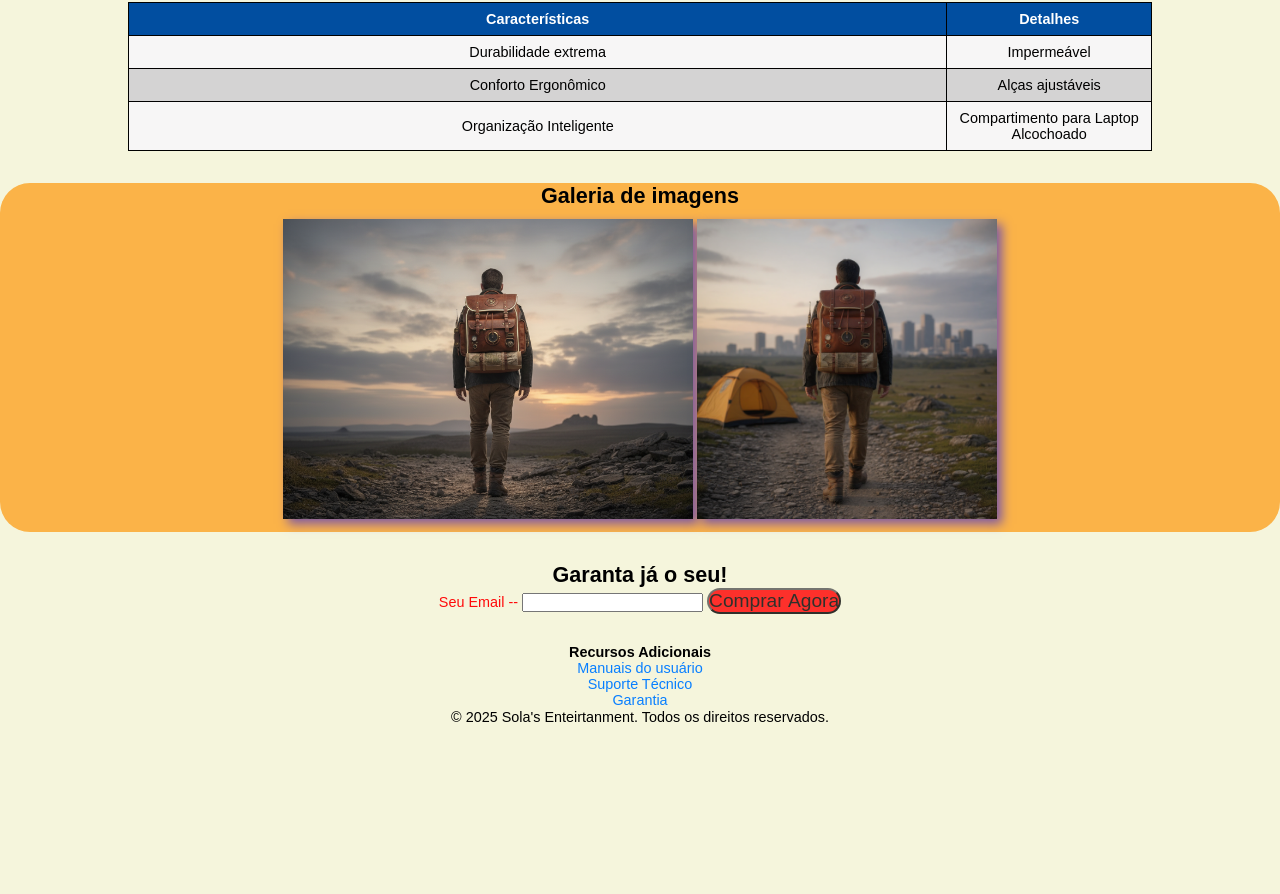
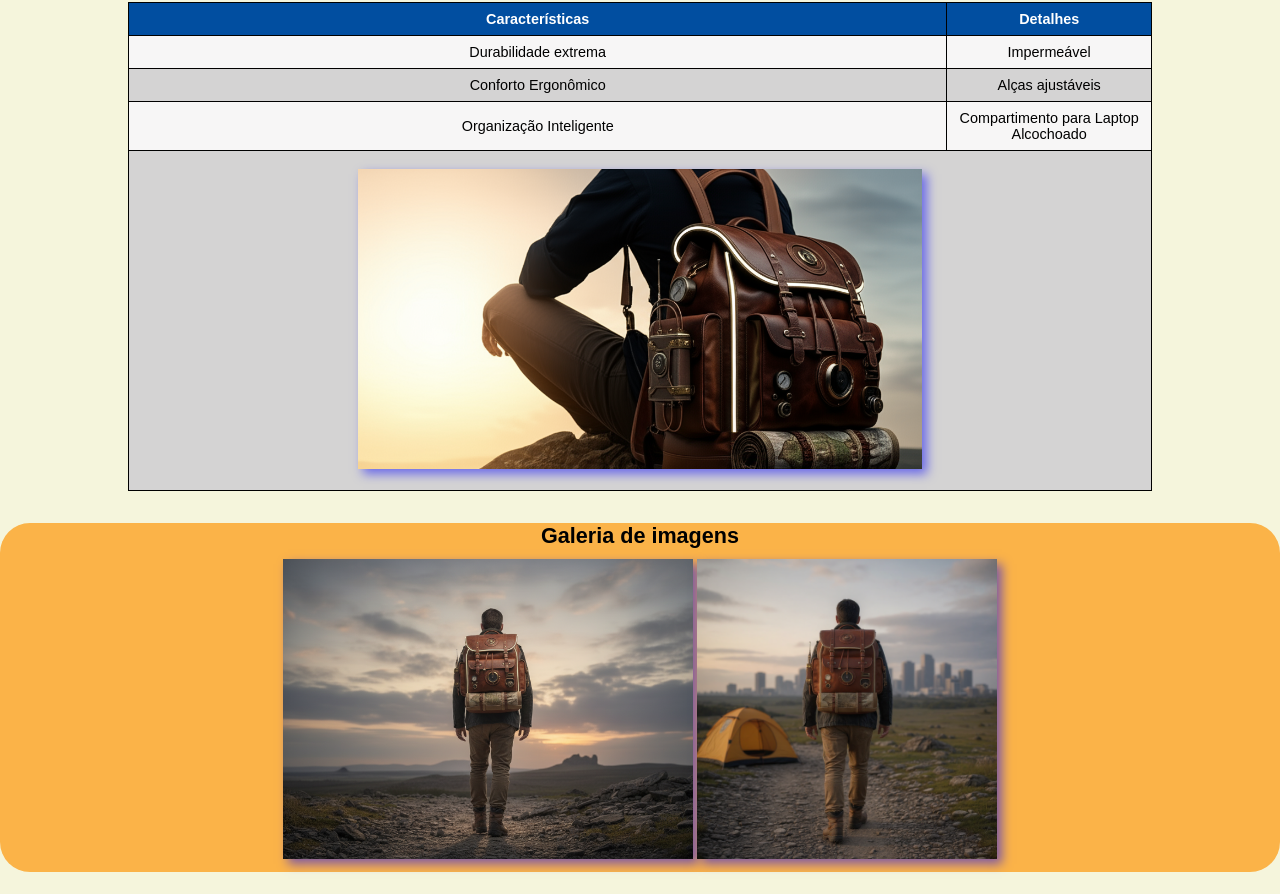
Before and after one commit to lucas-sola/atividade-produto-inovador-Lucas-Sola, a plain HTML site: page index.html in a window 1280 px wide. Shown: the part 686-1580 px from the top of the page. Before the commit the page ends 1414 px from the top, so only its background shows below. Drawn offline with Linux system fonts and the light colour scheme; a web font is replaced by a local one.

Commit message:
imagem TD e alteração nos nomes das imagens

```diff
--- a/index.html
+++ b/index.html
@@ -1,13 +1,15 @@
 <!DOCTYPE html>
 <html lang="pt-br">
-
   <head>
     <meta charset="UTF-8" />
     <meta name="viewport" content="width=device-width, initial-scale=1.0" />
-  <title>Lançamento Mochila falante com IA </title>
+    <title>Lançamento Mochila falante com IA</title>
     <link rel="preconnect" href="https://fonts.googleapis.com" />
     <link rel="preconnect" href="https://fonts.gstatic.com" crossorigin />
-  <link href="https://fonts.googleapis.com/css2?family=Momo+Trust+Display&display=swap" rel="stylesheet" />
+    <link
+      href="https://fonts.googleapis.com/css2?family=Momo+Trust+Display&display=swap"
+      rel="stylesheet"
+    />
     <link rel="stylesheet" href="src/css/styles.css" />
   </head>
 
@@ -34,7 +36,11 @@
             funcionamento, sendo muito útil em acampamentos e locais afastados
             de redes ou sinais.
           </p>
-        <img src="src/img/produto-hero.png" alt="Imagem do produto Mochila falante com IA" class="imagem" />
+          <img
+            src="src/img/produto-hero.png"
+            alt="Imagem do produto Mochila falante com IA"
+            class="imagem"
+          />
         </article>
       </section>
       <section id="Especificações">
@@ -60,6 +66,14 @@
                 <td>Organização Inteligente</td>
                 <td>Compartimento para Laptop Alcochoado</td>
               </tr>
+              <tr>
+                <td colspan="2">
+                  <img
+                    src="src/img/produto-spec.png"
+                    alt="Homem sentado com a mochila nas costas observando o horizonte"
+                   class="imagem"/>
+                </td>
+              </tr>
             </tbody>
           </table>
         </article>
@@ -67,9 +81,16 @@
       <section id="Galeria">
         <article>
           <h2>Galeria de imagens</h2>
-        <img src="src/img/foto do cara sentado.png" alt="imagem de uma pessoa andando com a mochila que fala por nas costas em direção à natureza" class="imagem" />
-        <img src="src/img/foto da mochila de outra cor.png"
-          alt="imagem de uma pessoa andando com a mochila que fala por IA nas costas em direção à cidade"   class="imagem" />
+          <img
+            src="src/img/galeria-01.png"
+            alt="imagem de uma pessoa andando com a mochila que fala por nas costas em direção à natureza"
+            class="imagem"
+          />
+          <img
+            src="src/img/galeria-02.png"
+            alt="imagem de uma pessoa andando com a mochila que fala por IA nas costas em direção à cidade"
+            class="imagem"
+          />
         </article>
       </section>
       <section id="Comprar">
@@ -96,5 +117,4 @@
       <p>© 2025 Sola's Enteirtanment. Todos os direitos reservados.</p>
     </footer>
   </body>
-
 </html>
```
Also changed, not shown: src/img/galeria-01.png (renamed from src/img/foto do cara sentado.png), src/img/galeria-02.png (renamed from src/img/foto da mochila de outra cor.png), src/img/produto-spec.png (added). Lines whose indentation alone changed are shown as unchanged.
